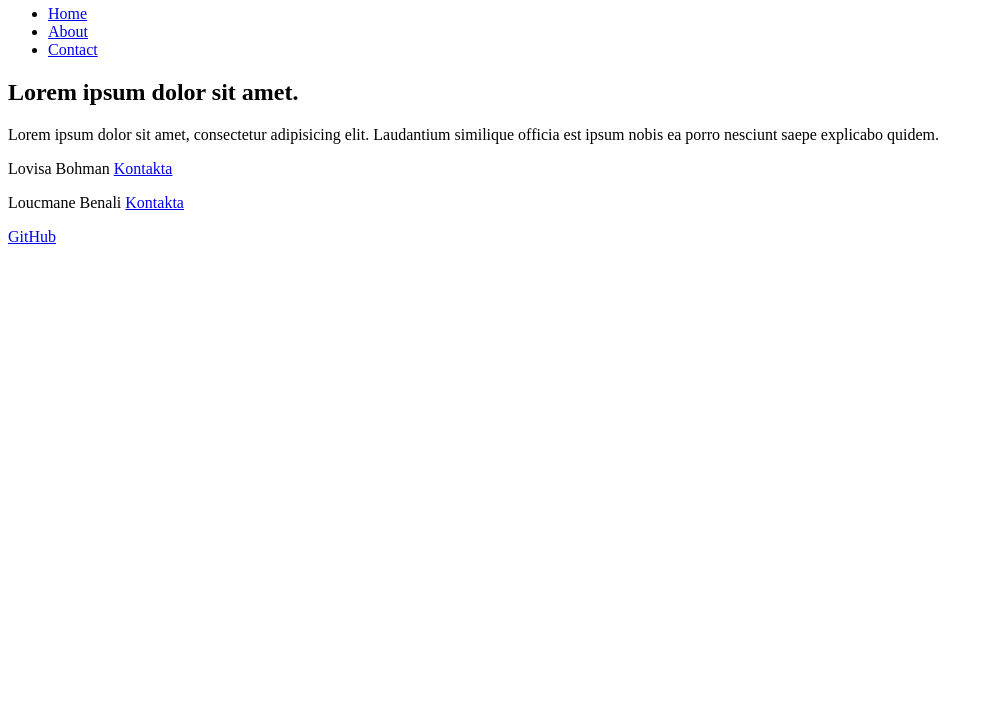
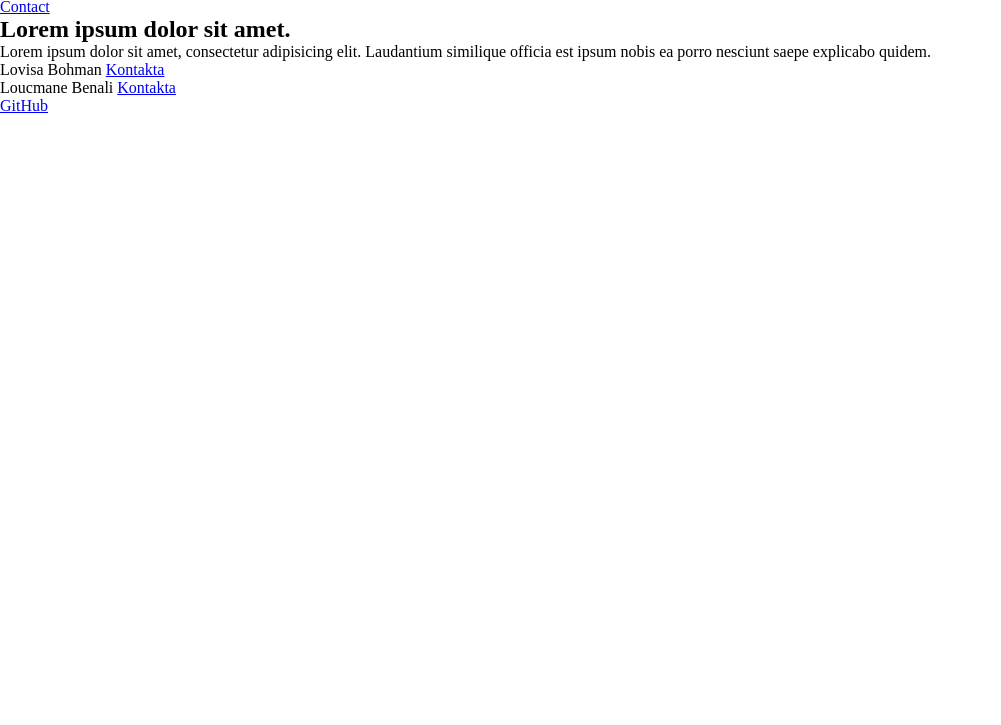
Before and after one commit to loucmane/pairProgramming, a plain HTML site: page pages/contact/contact.html in a window 1280 px wide. Shown: the part 75-800 px from the top of the page, without its empty margins (0-1001 px from the left). Drawn offline with Linux system fonts and the light colour scheme; the site is published under a folder, as on GitHub Pages, so addresses that start at the root find nothing.

Commit message:
add correct file path for css link in contact.html

```diff
--- a/pages/contact/contact.html
+++ b/pages/contact/contact.html
@@ -4,7 +4,7 @@
     <meta charset="UTF-8" />
     <meta name="viewport" content="width=device-width, initial-scale=1.0" />
     <title>Document</title>
-    <link rel="stylesheet" href="/css/styles.css" />
+    <link rel="stylesheet" href="../../css/styles.css" />
   </head>
   <body>
     <header>
```
